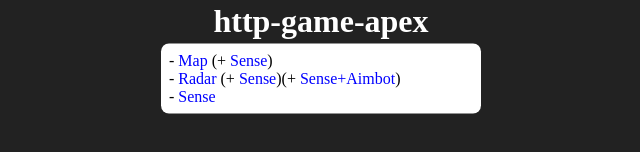
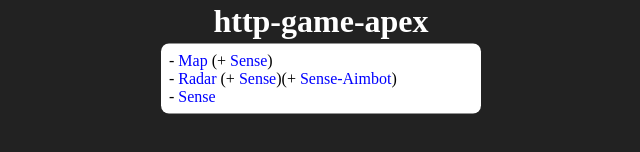
Before and after one commit to TendoProject/ApexAim, a website: page docs/index.html in a window 1280 px wide. Shown: the part 342-494 px from the top of the page, 319-959 px from the left. Drawn offline with Linux system fonts and the light colour scheme.

Commit message:
Update index.html

```diff
--- a/docs/index.html
+++ b/docs/index.html
@@ -13,7 +13,7 @@
       <h1>http-game-apex</h1>
       <ul class="content">
         <li>- <a href="map.html">Map</a> (+ <a href="map.html#enable-sense">Sense</a>)</li>
-		<li>- <a href="radar.html">Radar</a> (+ <a href="radar.html#enable-sense">Sense</a>)(+ <a href="radar.html#enable-sense-aimbot">Sense+Aimbot</a>)</li>
+		<li>- <a href="radar.html">Radar</a> (+ <a href="radar.html#enable-sense">Sense</a>)(+ <a href="radar.html#enable-sense-aimbot">Sense-Aimbot</a>)</li>
         <li>- <a href="sense.html">Sense</a></li>
       </ul>
     </div>
```
